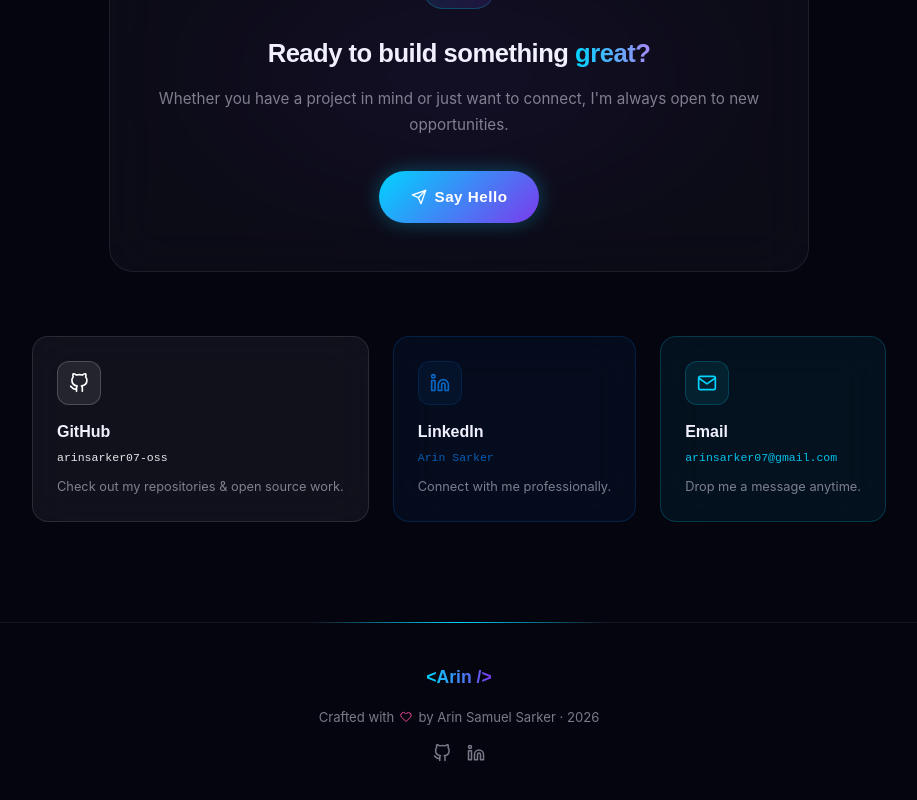
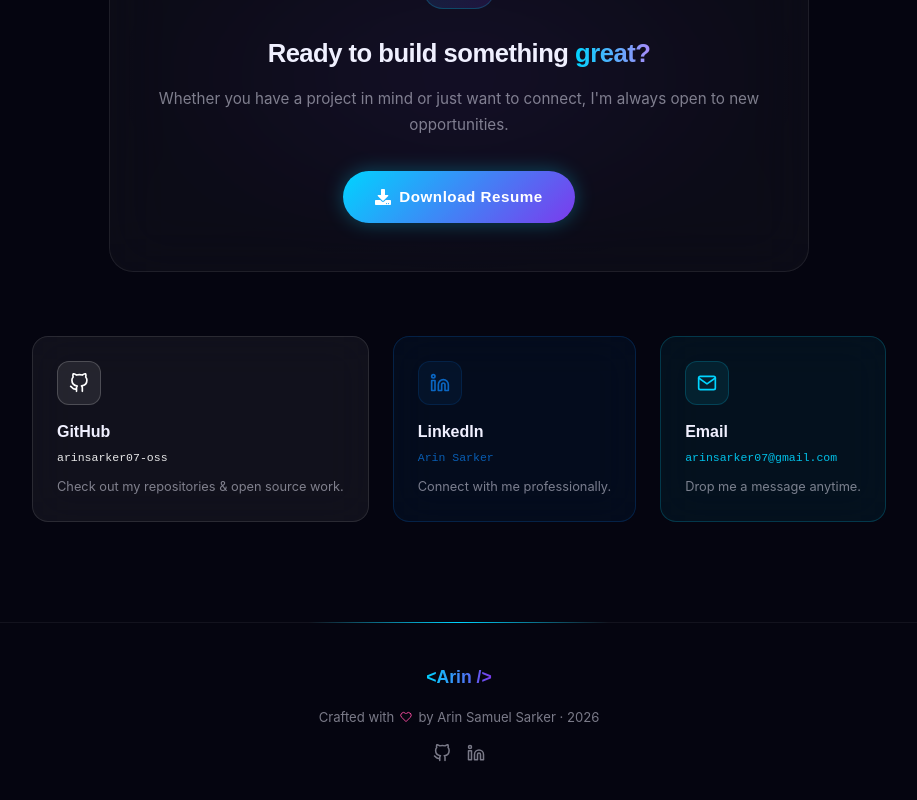
Before and after one commit to arinsarker07-oss/My-Portfolio, a React (Vite) app: page / in a window 1280 px wide. Shown: the part 5993-6793 px from the top of the page, without its empty margins (181-1098 px from the left). Built offline with nearby package versions, Linux system fonts and the light colour scheme.

Commit message:
navbar transparet

```diff
--- a/src/components/Contact.jsx
+++ b/src/components/Contact.jsx
@@ -1,4 +1,5 @@
 import { motion } from 'framer-motion'
+import { FaDownload } from 'react-icons/fa'
 import { FiGithub, FiLinkedin, FiMail, FiSend } from 'react-icons/fi'
 
 const socials = [
@@ -146,8 +147,8 @@ export default function Contact() {
             whileTap={{ scale: 0.97 }}
             style={{ display: 'inline-flex' }}
           >
-            <FiSend size={16} />
-            Say Hello
+            <FaDownload size={16} />
+            Download Resume
           </motion.a>
         </motion.div>
 
--- a/src/components/Navbar.jsx
+++ b/src/components/Navbar.jsx
@@ -14,7 +14,7 @@ export default function Navbar() {
   const [menuOpen, setMenuOpen] = useState(false)
 
   useEffect(() => {
-    const handler = () => setScrolled(window.scrollY > 40)
+    const handler = () => setScrolled(window.scrollY > 50)
     window.addEventListener('scroll', handler)
     return () => window.removeEventListener('scroll', handler)
   }, [])
@@ -39,10 +39,10 @@ export default function Navbar() {
         display: 'flex',
         alignItems: 'center',
         justifyContent: 'space-between',
-        background: scrolled || menuOpen ? 'rgba(5,5,16,0.95)' : 'transparent',
-        backdropFilter: scrolled || menuOpen ? 'blur(24px)' : 'none',
-        borderBottom: scrolled ? '1px solid rgba(255,255,255,0.06)' : 'none',
-        transition: 'all 0.4s ease',
+        background: scrolled ? 'rgba(0, 0, 0, 0.7)' : menuOpen ? 'rgba(5, 5, 16, 0.95)' : 'transparent',
+        backdropFilter: scrolled ? 'blur(12px)' : menuOpen ? 'blur(24px)' : 'none',
+        borderBottom: 'none',
+        transition: 'all 0.5s cubic-bezier(0.4, 0, 0.2, 1)',
       }}
     >
       {/* Logo */}
```
